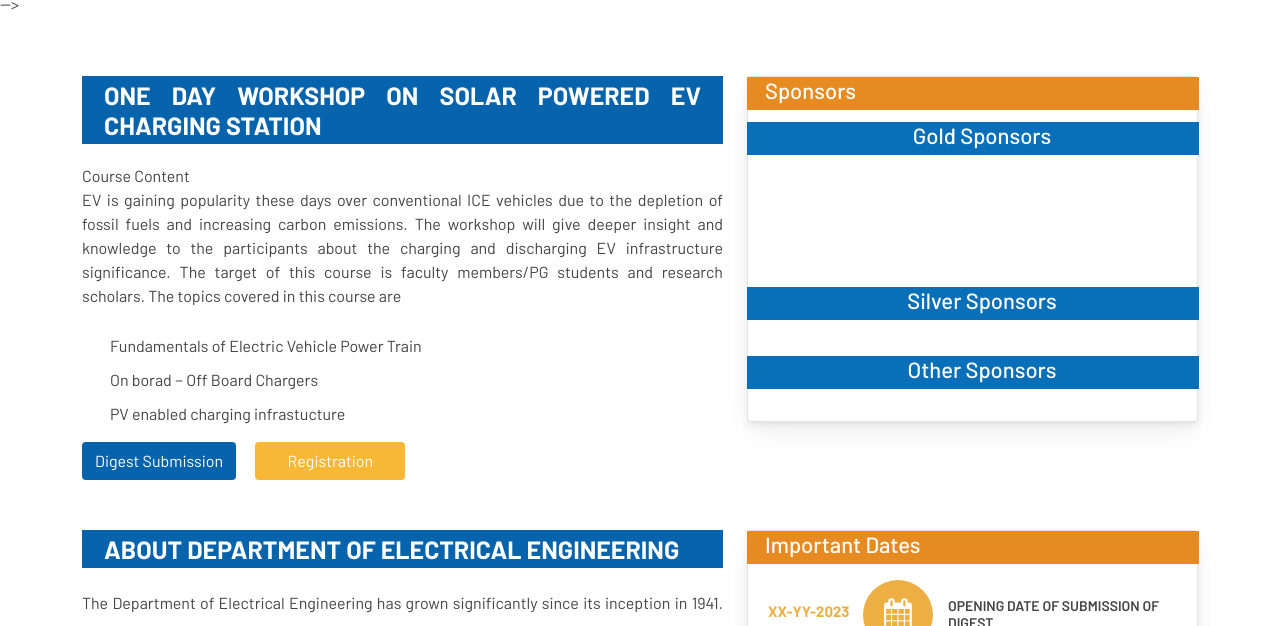
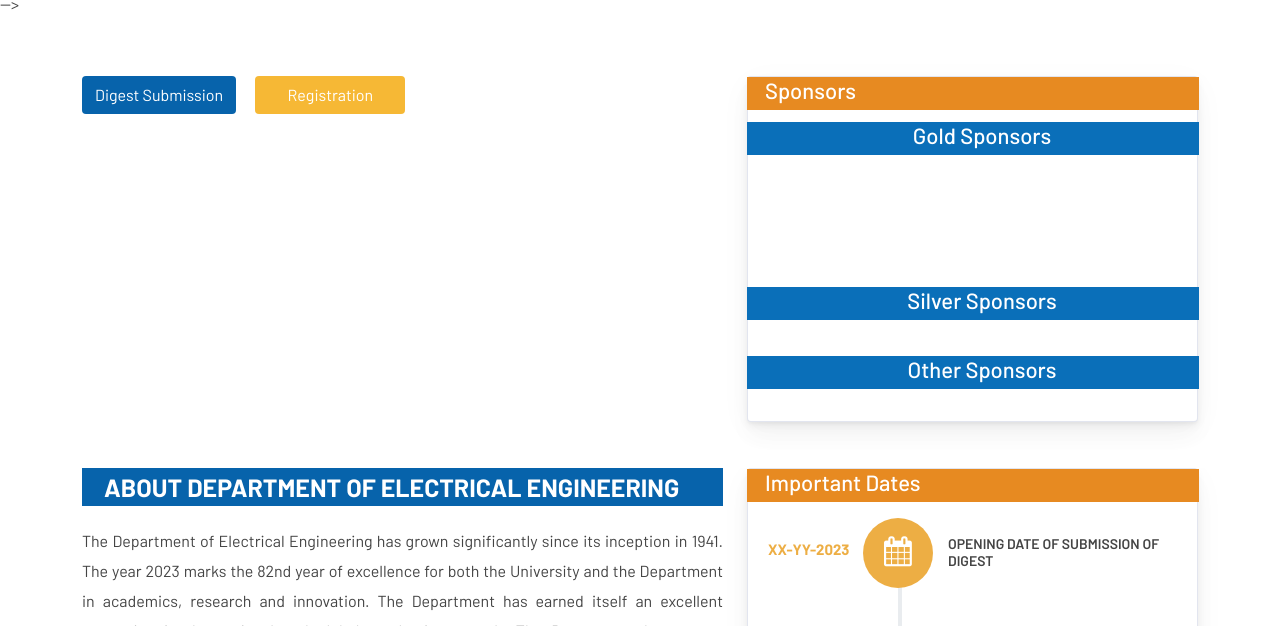
Before and after one commit to anujmajumdar/ICPEICES-2023, a plain HTML site: page index.html in a window 1280 px wide. Shown: the part 808-1434 px from the top of the page. Drawn offline with Linux system fonts and the light colour scheme; a script that the page names is missing; a web font is replaced by a local one.

Commit message:
Update index.html

```diff
--- a/index.html
+++ b/index.html
@@ -237,16 +237,6 @@
     <div class="container">
       <div class="row content">
         <div class="col-lg-7">
-          <h2>One day workshop on Solar Powered EV charging Station</h2>
-          <p>Course Content <br> EV is gaining popularity these days over conventional ICE vehicles due to the depletion of fossil fuels
-          and increasing carbon emissions. The workshop will give deeper insight and knowledge to the
-          participants about the charging and discharging EV infrastructure significance. The target of this
-          course is faculty members/PG students and research scholars. The topics covered in this course are</p>
-          <ul>
-            <li>Fundamentals of Electric Vehicle Power Train</li>
-            <li>On borad − Off Board Chargers</li>
-            <li>PV enabled charging infrastucture</li>
-          </ul>
           <!-- <p5 id="blink" class="glow" style="display: inline; opacity: 0.261421;">ICPEICES 2023 will be held in hybrid mode</p5> -->
           <div class="form-group test"> <a href="" class="btn btn-custom" target="new"> Digest Submission </a> <a href="" style="background:#f6b835" class="btn btn-custom" target="new"> Registration </a> </div>
         </div>
```
